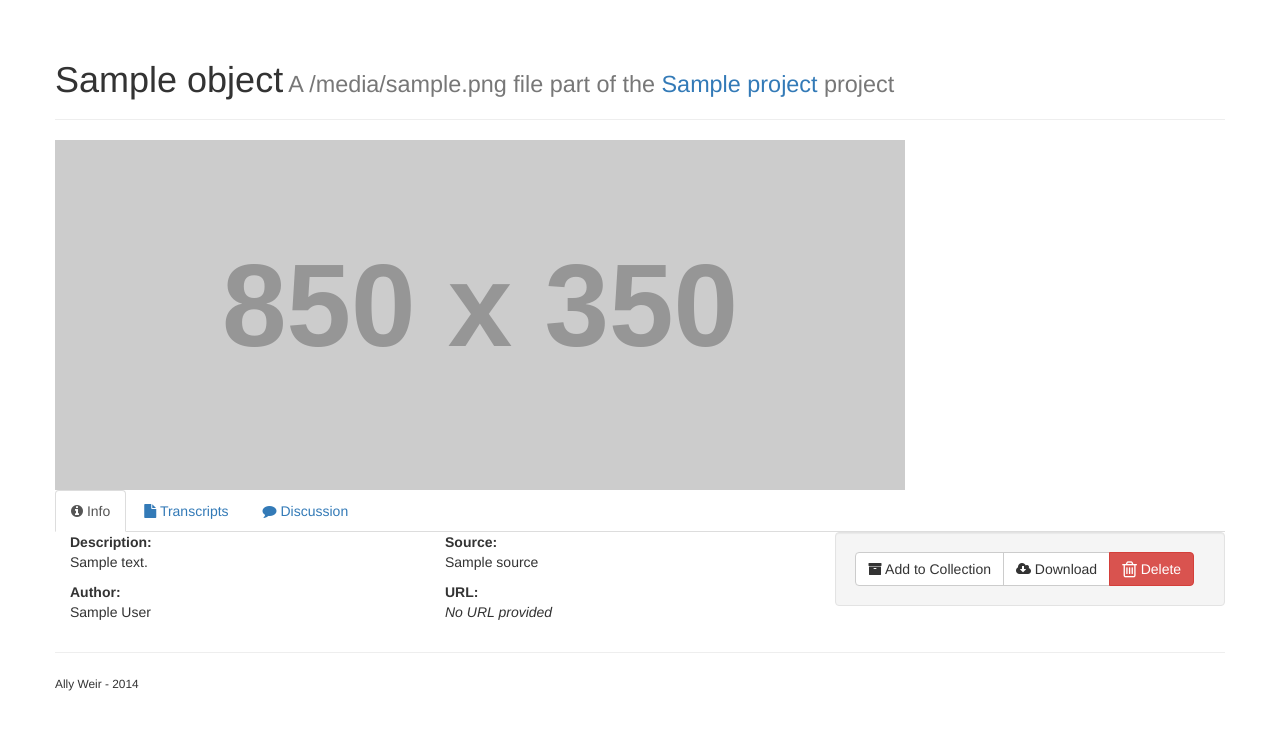
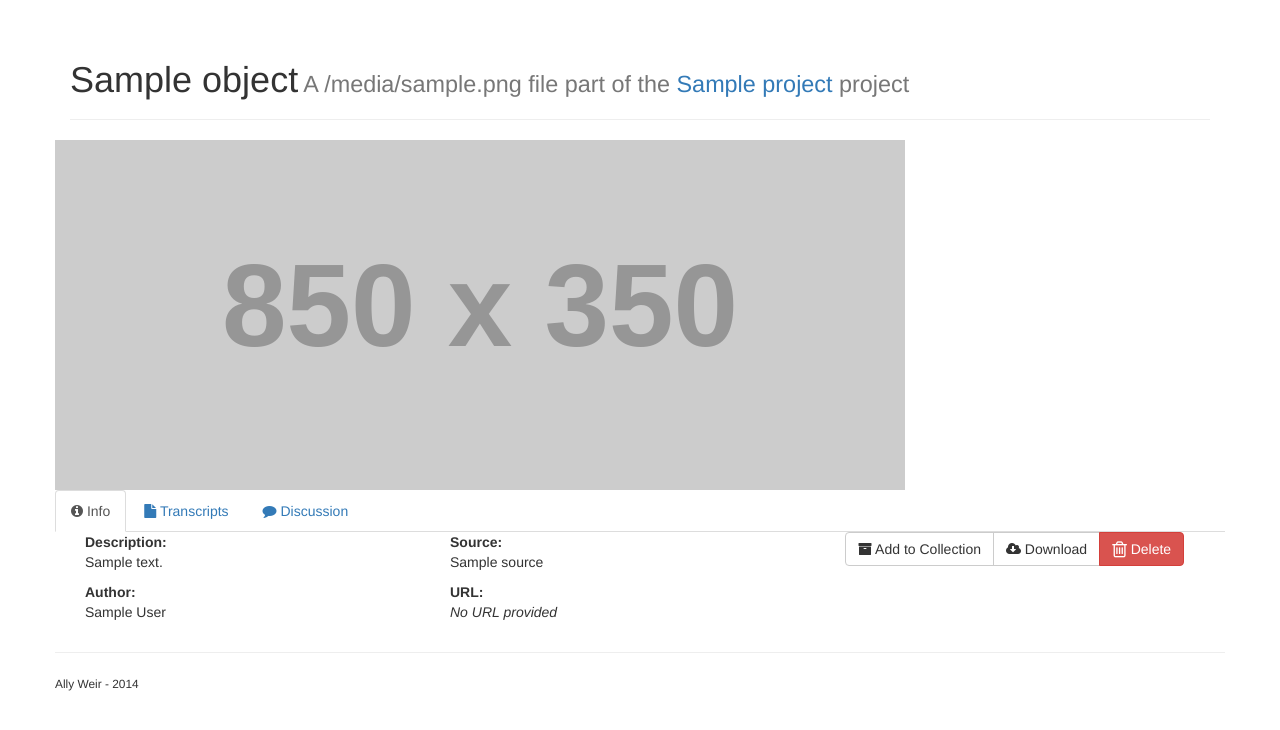
Before and after one commit to allyjweir/lackawanna, a Django app: template lackawanna/templates/datapoint/datapoint_detail.html in a window 1280 px wide. Shown: the part 52-782 px from the top of the page. Run offline with Django 3.2, Linux system fonts and the light colour scheme; the template is opened without the code that fills it: most values are stand-ins (such as "Sample title", 1, 10 or a date in 2020); grey boxes labelled with a size stand in for pictures from a placeholder-image service; some libraries are stand-ins or nearby versions.

Commit message:
Bootstrap stuff

```diff
--- a/lackawanna/templates/datapoint/datapoint_detail.html
+++ b/lackawanna/templates/datapoint/datapoint_detail.html
@@ -7,11 +7,13 @@
 {% endblock css %}
 
 {% block content %}
+        <div class="col-md-12">
             <!-- Navigation controls -->
             <div class="page-header">
                 <h1>{{ object.name }}<small> A {% if object.filetype %}{{ object.filetype }}{% endif %} file part of the <a href="{% url 'project:detail' slug=object.project.slug %}">{{object.project}}</a> project</small></h1>
             </div>
 
+            <div class="row">
                 <!-- Datapoint Viewer -->
                 <img id="#viewer" src="http://placehold.it/850x350">
 
@@ -32,9 +34,12 @@
                       </a>
                   </li>
                 </ul>
+            </div>
 
+            <div class="row">
                 <div class="tab-content">
                     <div role="tabpanel" class="tab-pane active" id="info">
+                        <div class="col-md-12">
                            <!-- Main Detail Page content-->
                             <div class="col-md-8">
                                 <div class="col-md-6">
@@ -78,14 +83,11 @@
                                             <p><i>No URL provided</i></p>
                                         {% endif %}
                                     </div>
-
-
                                 </div>
-
                             </div> <!-- .col-md-8 -->
 
                             <!-- Sidepanel -->
-                <div class="col-md-4 well">
+                            <div class="col-md-4">
                                 <div class="btn-group">
                                     <a class="btn btn-default" href="#">
                                         <i class="fa fa-archive"></i> Add to Collection
@@ -97,8 +99,9 @@
                                         <i class="fa fa-trash-o fa-lg"></i> Delete
                                     </a>
                                 </div>
+                            </div> <!-- .col-md-4 -->
 
-                </div> <!-- .col-md-4 -->
+                        </div><!-- .col-md-12 -->
                     </div> <!-- .tabpanel -->
 
 
@@ -144,9 +147,8 @@
                         <h1>Discussions here. Get your discussion here!</h1>
                     </div> <!-- .tab-pane #discuss -->
                 </div> <!-- .tabcontent -->
-
-
-
+            </div><!-- .row -->
+        </div><!-- .col-md-12-->
 {% endblock content %}
 
 {% block javascript %}
```
Lines whose indentation alone changed are shown as unchanged.
